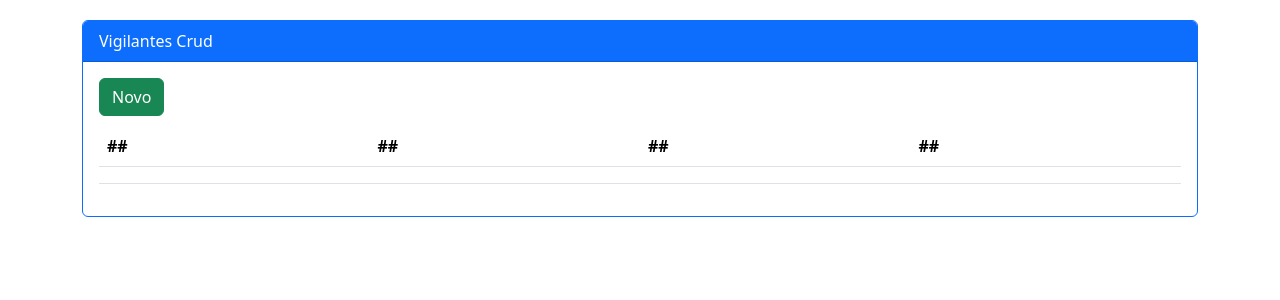
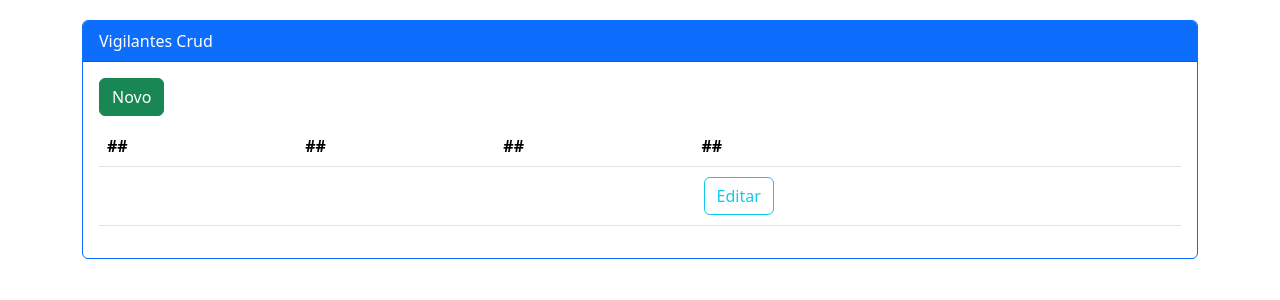
Before and after one commit to Adyson-Lima/vigilantes_frontend, a React (Create React App) app: page / in a window 1280 px wide. Shown: the top 300 px of the page. Built offline with nearby package versions, Linux system fonts and the light colour scheme.

Commit message:
9° commit - tdd tela Vigilantes: Existe botão editar em Vigilantes? GREEN

```diff
--- a/src/pages/Vigilantes/index.js
+++ b/src/pages/Vigilantes/index.js
@@ -31,6 +31,10 @@
                 <td></td>
                 <td>
 
+                  <button data-testid="mybtn1" type="button"
+                  className="btn btn-outline-info" style={{margin: '2px'}}>Editar</button>
+
+
                 </td>
             </tr>
           </tbody>
```
